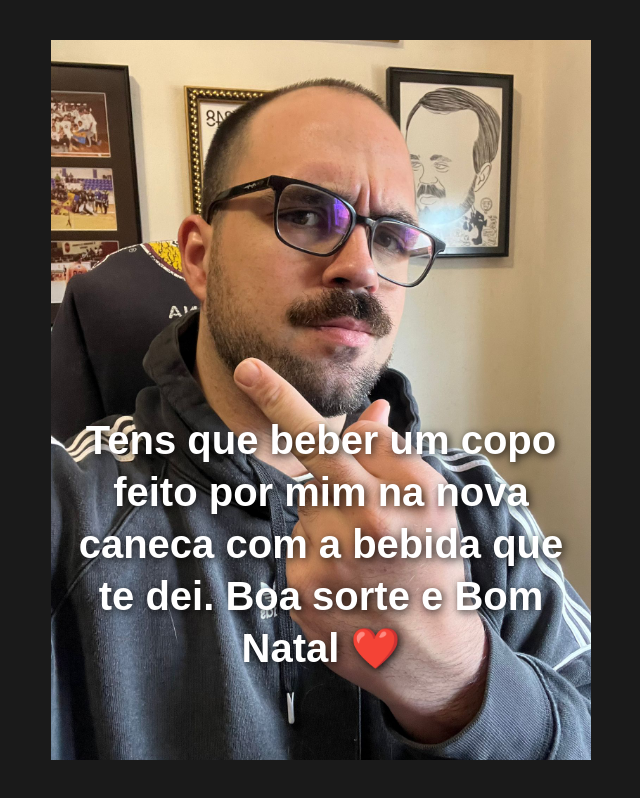
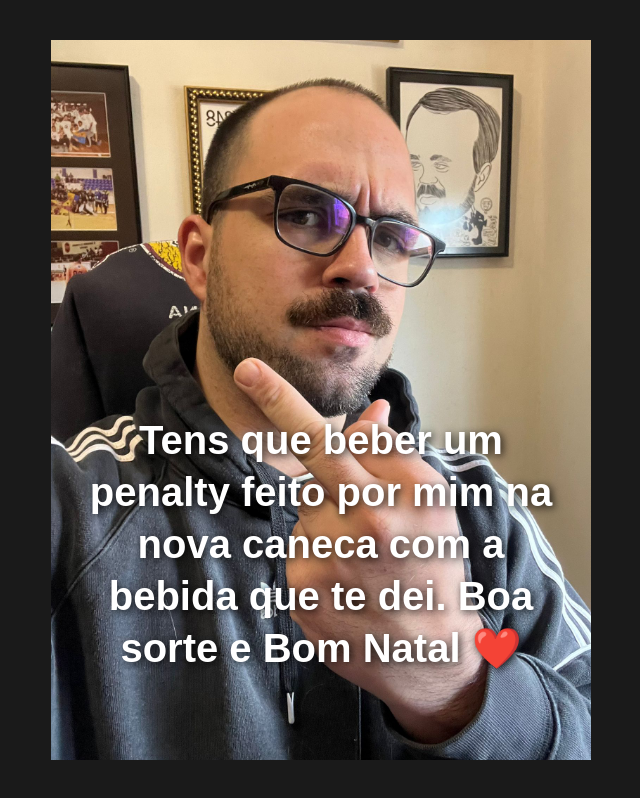
Before and after one commit to antoniomadaleno/albuganza, a plain HTML site: page index.html in a window 1280 px wide. Shown: the whole page, without its empty margins (319-959 px from the left). Drawn offline with Linux system fonts and the light colour scheme.

Commit message:
vghbjnkm

```diff
--- a/index.html
+++ b/index.html
@@ -53,7 +53,7 @@
 <body>
     <div class="container">
         <img src="image.jpeg" alt="Imagem de fundo">
-        <div class="texto">Tens que beber um copo feito por mim na nova caneca com a bebida que te dei. Boa sorte e Bom Natal ❤️</div>
+        <div class="texto">Tens que beber um penalty feito por mim na nova caneca com a bebida que te dei. Boa sorte e Bom Natal ❤️</div>
     </div>
 </body>
 </html>
```
